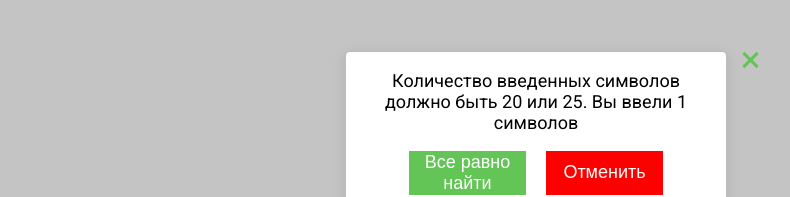
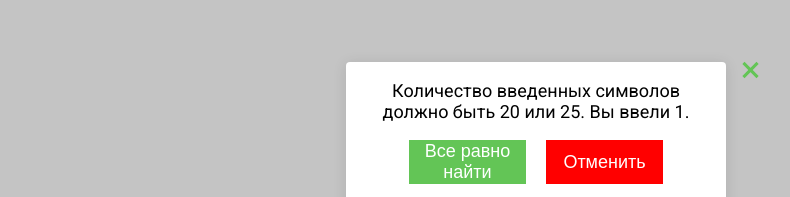
Before and after one commit to AlexMozyrskiy/test_task_nofines, a Next.js app: page / in a window 1280 px wide. Both pictures are taken after typing "5" into the empty fields and a click on the button "Найти". Shown: the part 262-459 px from the top of the page, without its empty margins (104-894 px from the left). Built offline with nearby package versions, Linux system fonts and the light colour scheme.

Commit message:
Предупреждение пользователя о непарвилном количестве введенных символов

```diff
--- a/components/Form/frames/WarningModal/index.js
+++ b/components/Form/frames/WarningModal/index.js
@@ -6,7 +6,7 @@ const WarningModal = ({ onSubmitClick, close, inputCount }) => {
       <article className={st.modal}>
         <p>
           Количество введенных символов должно быть 20 или 25. Вы ввели{" "}
-          {inputCount} символов
+          {inputCount}.
         </p>
         <div className={st.modal__acceptButton}>
           <button
```
